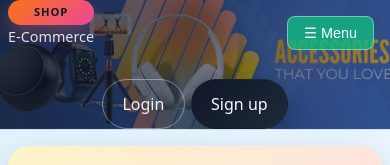
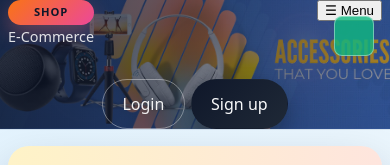
Before and after one commit to jatin-glitch/e-commerce-web, a React (Vite) app in the folder frontend/: page / in a window 390 px wide. Shown: the top 165 px of the page. Built offline with nearby package versions, Linux system fonts and the light colour scheme; no server answers.

Commit message:
Fix hamburger button - correct CSS class name from mobile-nav-toggle to hamburger-btn

```diff
--- a/frontend/src/index.css
+++ b/frontend/src/index.css
@@ -1450,7 +1450,7 @@ img {
     display: none; /* Hide desktop nav on mobile */
   }
 
-  .mobile-nav-toggle {
+  .hamburger-btn {
     display: block;
     position: absolute;
     top: 1rem;
@@ -1506,7 +1506,7 @@ img {
 
 /* Hide mobile menu toggle on desktop/laptop */
 @media (min-width: 801px) {
-  .mobile-nav-toggle {
+  .hamburger-btn {
     display: none;
   }
 
@@ -1550,12 +1550,12 @@ img {
     justify-content: center;
   }
 
-  .mobile-nav-toggle {
+  .hamburger-btn {
     position: relative;
     top: 0;
     right: auto;
     left: 0;
-    margin: 0 auto 1rem 0;
+    margin: 0;
     z-index: 1001;
   }
 
@@ -1572,13 +1572,15 @@ img {
 
 /* Move mobile menu button to right corner in mobile view */
 @media (max-width: 600px) {
-  .mobile-nav-toggle {
+  .hamburger-btn {
     position: fixed;
     top: 1rem;
     right: 1rem;
     left: auto;
     margin: 0;
     z-index: 1001;
+    width: 40px;
+    height: 40px;
   }
 
   .mobile-nav-menu {
```
